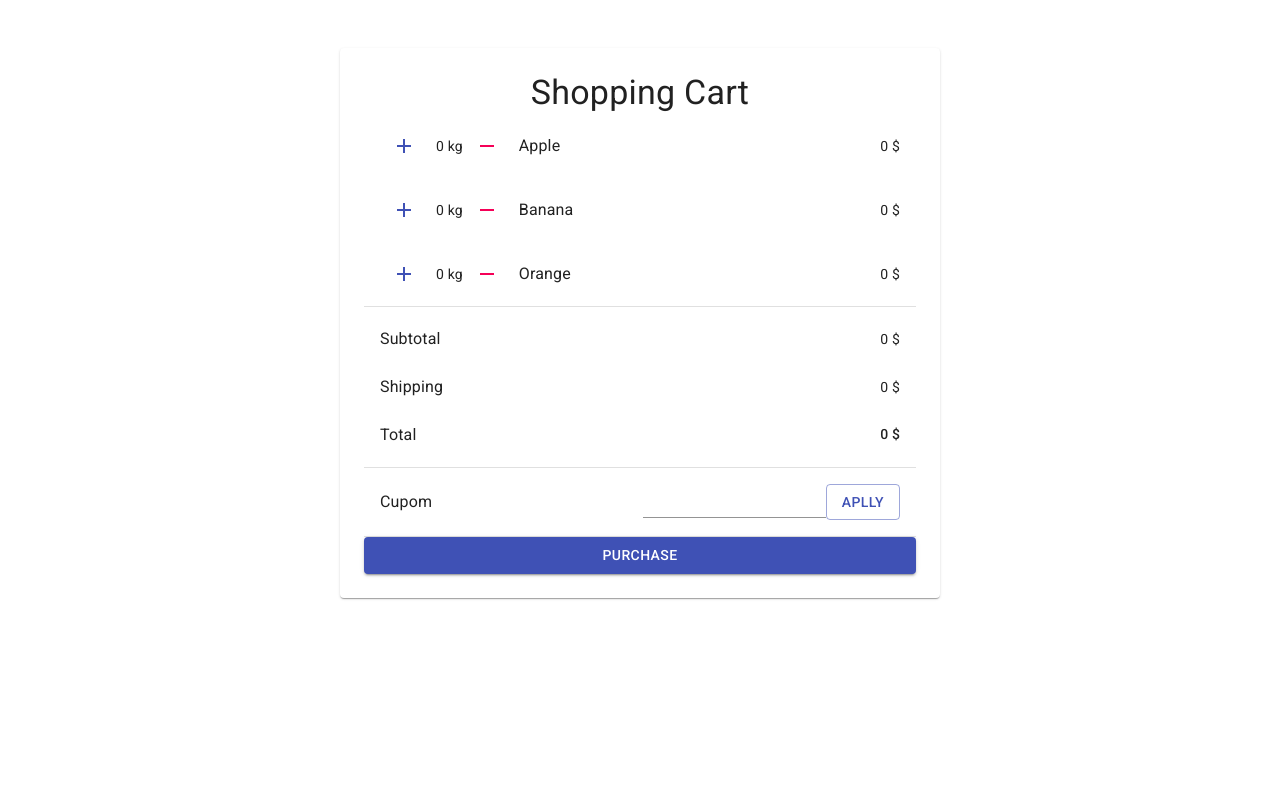
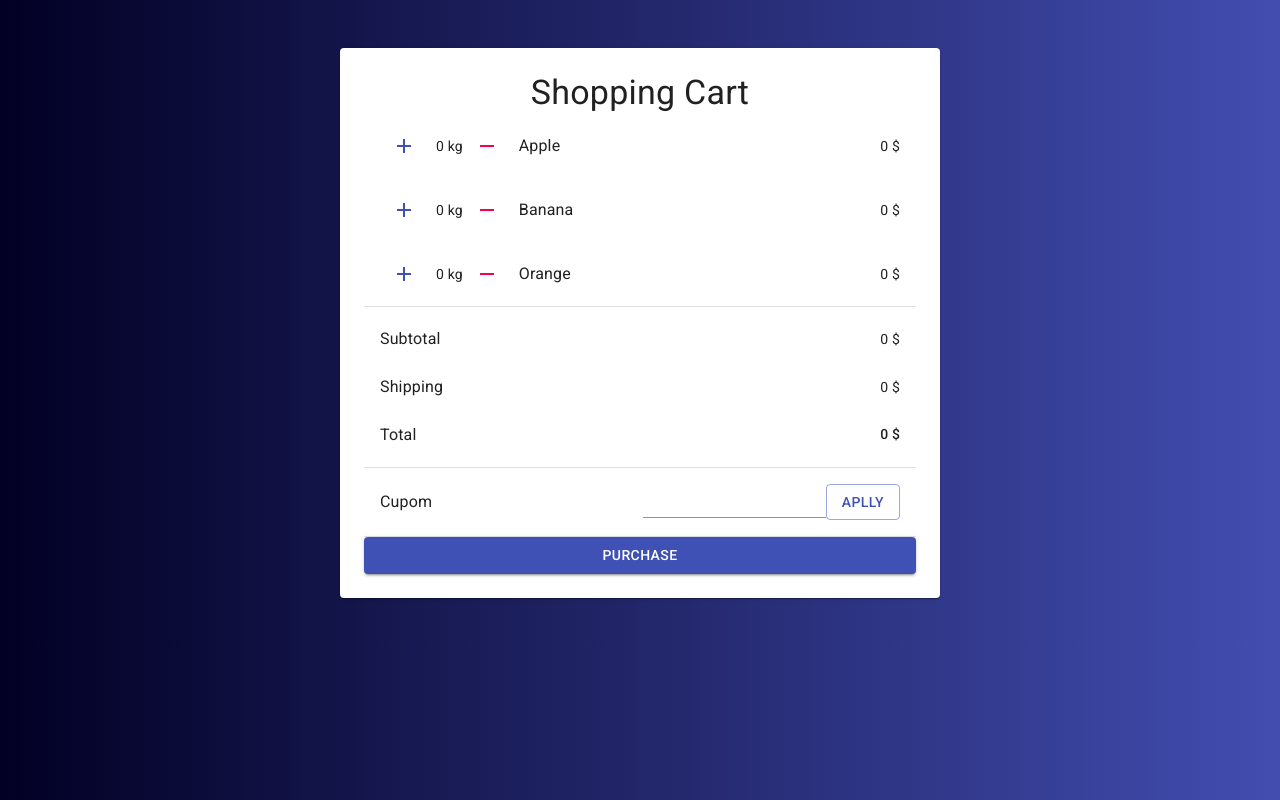
Before and after one commit to thaydds/shopping-cart-challenge, a React (Create React App) app: page / in a window 1280 px wide. Built offline with nearby package versions, Linux system fonts and the light colour scheme.

Commit message:
change background

```diff
--- a/src/App.css
+++ b/src/App.css
@@ -1,3 +1,4 @@
 body {
-    background-image: url("./background.png");
+    background: rgb(2,0,36);
+    background: linear-gradient(90deg, rgba(2,0,36,1) 0%, rgba(66,77,176,1) 100%, rgba(0,212,255,1) 100%);
 }
--- a/src/App.js
+++ b/src/App.js
@@ -9,6 +9,7 @@ import PurchaseButton from './components/PurchaseButton'
 import { useStyles } from './appStyle'
 import { useSelector, useDispatch } from 'react-redux'
 import { cartTotalCalc, cartSubtotalCalc, cartShippingCalc } from './actions'
+import './App.css';
 
 export default function App() {
 
```
